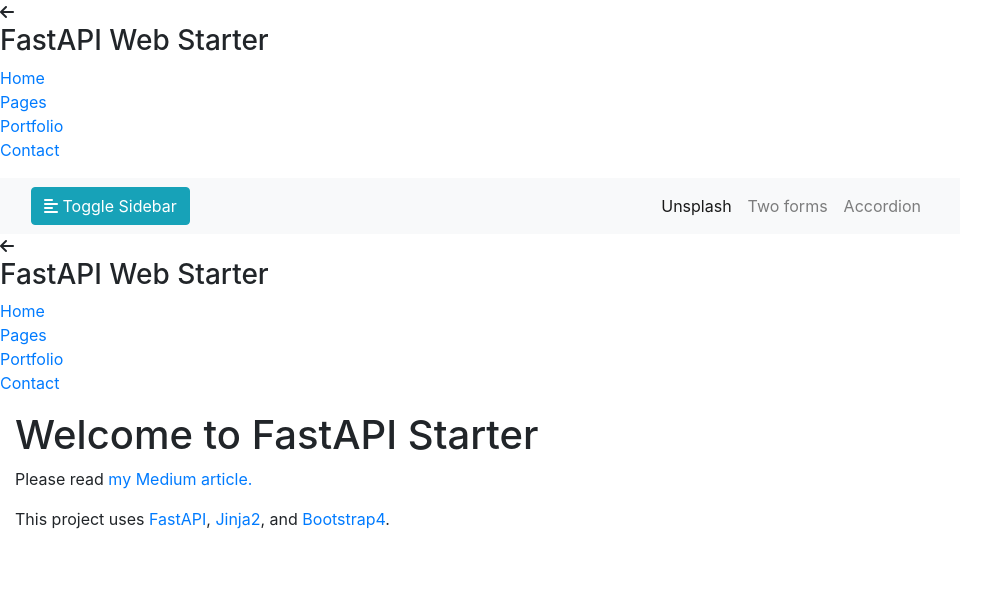
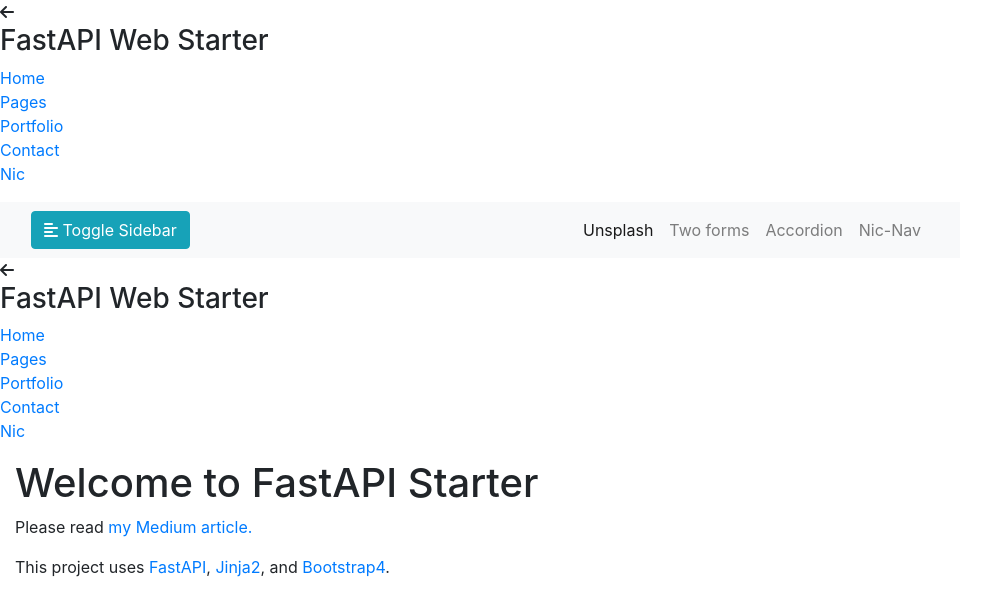
Before and after one commit to nicpayne713/fast-api-with-jinja-sandbox, a FastAPI app: page / in a window 1280 px wide. Shown: the top 616 px of the page, without its empty margins (0-984 px from the left). Run offline with FastAPI, Linux system fonts and the light colour scheme; some libraries are stand-ins or nearby versions.

Commit message:
toy with sidebar and nav edits

```diff
--- a/templates/include/sidebar.html
+++ b/templates/include/sidebar.html
@@ -37,5 +37,8 @@
         <li>
             <a href="/page/contact">Contact</a>
         </li>
+        <li>
+            <a href="/page/nic">Nic</a>
+        </li>
     </ul>
 </nav>
--- a/templates/include/topnav.html
+++ b/templates/include/topnav.html
@@ -22,6 +22,9 @@
                 <li class="nav-item">
                     <a class="nav-link" href="/accordion">Accordion</a>
                 </li>
+                <li class="nav-item">
+                    <a class="nav-link" href="/nic-nav">Nic-Nav</a>
+                </li>
             </ul>
         </div>
     </div>
```
